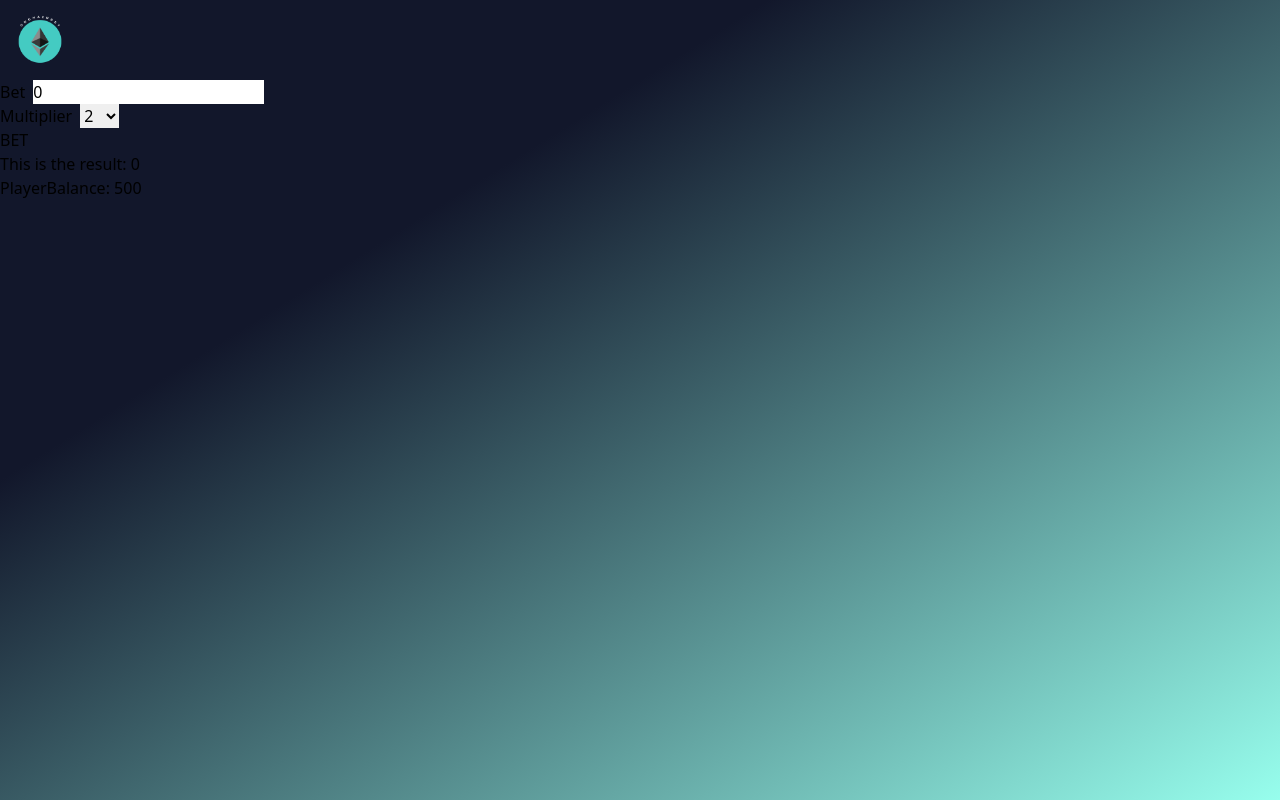
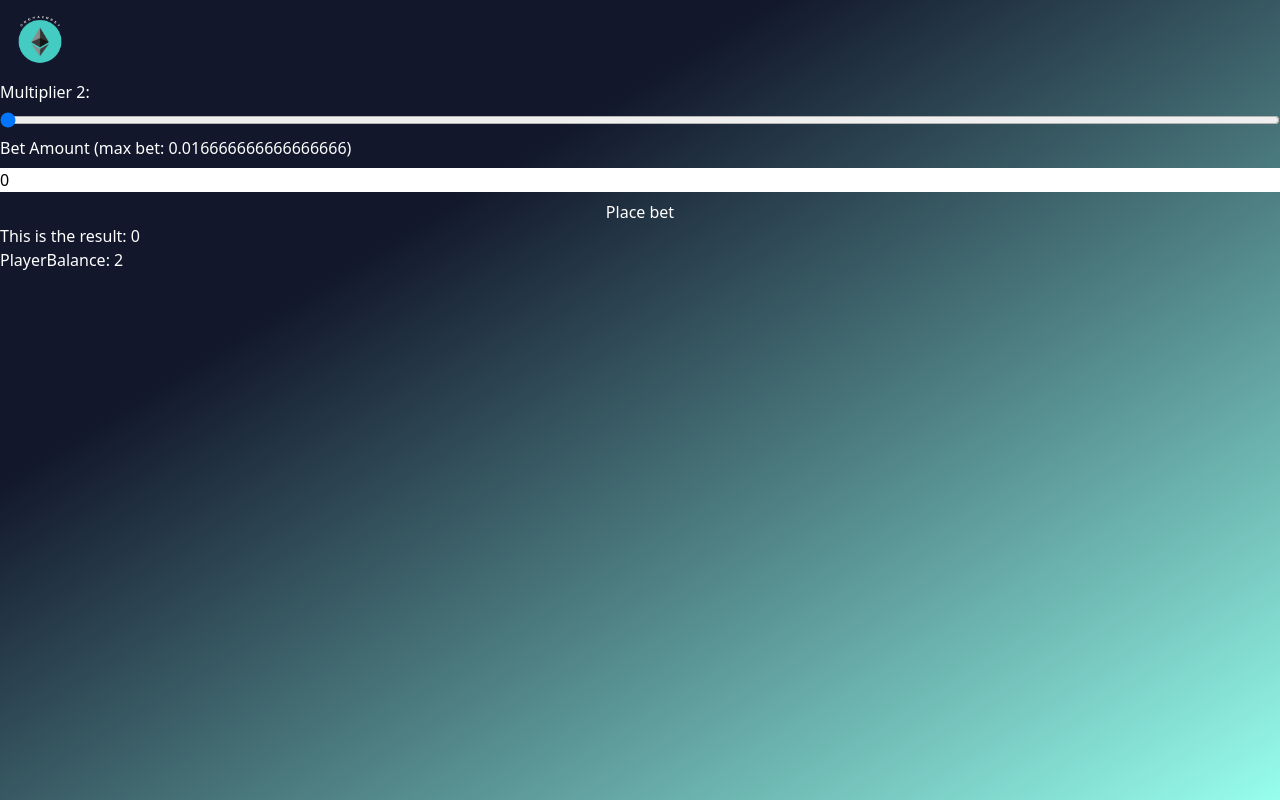
Before and after one commit to Jarjarsson/onchainbet, a Next.js app: page /demo in a window 1280 px wide. Built offline with nearby package versions, Linux system fonts and the light colour scheme.

Commit message:
fix: make form component and add it to demo

```diff
--- a/app/bet/page.tsx
+++ b/app/bet/page.tsx
@@ -8,8 +8,8 @@ import {
 } from "./web3/web3Client";
 import contractAddress from "./constants/address";
 import { useTContext } from "../context/Context";
-import Header from "./component/Header";
-import Bet from "./component/Bet";
+import Header from "../component/Header";
+import Bet from "../component/Bet";
 
 const BetPage = () => {
   const { wallet, connect } = useTContext();
--- a/app/bet/component/Bet.tsx
+++ b/app/component/Bet.tsx
@@ -1,8 +1,8 @@
 import React, { useEffect, useState } from 'react';
 
-import contractAddress from '../constants/address';
-import { useTContext } from '../../context/Context';
-import { getMaxBet, placeBet } from '../web3/web3Client';
+import contractAddress from '../bet/constants/address';
+import { useTContext } from '../context/Context';
+import { getMaxBet, placeBet } from '../bet/web3/web3Client';
 import Result from './result';
 
 const Bet = () => {
--- /dev/null
+++ b/app/component/BettingForm.tsx
@@ -0,0 +1,45 @@
+import { useState } from "react";
+
+type Props = {
+  handleBet: (multiplier: number, amount: number) => Promise<void>;
+  maxAmount: number;
+};
+
+const BettingForm = ({ handleBet, maxAmount }: Props) => {
+  const [multiplier, setMultiplier] = useState(2);
+  const [amount, setAmount] = useState(0);
+  return (
+    <form
+      onSubmit={e => {
+        e.preventDefault();
+        handleBet(multiplier, amount);
+      }}
+      className="flex flex-col text-cc3 gap-2"
+    >
+      <label htmlFor="multiplierRange">Multiplier {multiplier}:</label>
+      <input
+        id="multiplierRange"
+        type="range"
+        value={multiplier}
+        min={2}
+        max={10}
+        onChange={e => setMultiplier(Number(e.target.value))}
+      />
+      <label htmlFor="betAmount">Bet Amount (max bet: {maxAmount})</label>
+      <input
+        className="text-black"
+        id="betAmount"
+        required
+        value={amount}
+        onChange={e => setAmount(Number(e.target.value))}
+        type="number"
+        step={0.000000001}
+        min={0.000000001}
+        max={maxAmount}
+      />
+      <button> Place bet </button>
+    </form>
+  );
+};
+
+export default BettingForm;
--- a/app/bet/component/Header.tsx
+++ b/app/component/Header.tsx
@@ -1,9 +1,9 @@
 'use client';
 import React, { useEffect } from 'react';
 import Image from 'next/image';
-import { useTContext } from '../../context/Context';
-import { checkConnection, connectWallet } from '../web3/web3Client';
-import { cropWallet } from '../utils/utils';
+import { useTContext } from '../context/Context';
+import { checkConnection, connectWallet } from '../bet/web3/web3Client';
+import { cropWallet } from '../bet/utils/utils';
 
 const Header = () => {
   const { wallet, setWallet } = useTContext();
--- a/app/bet/component/result.tsx
+++ b/app/component/result.tsx
@@ -1,6 +1,6 @@
 import { ReturnValues } from "@/app/type";
 import React, { useEffect, useState } from "react";
-import { gameResult, weiToEth } from "../web3/web3Client";
+import { gameResult, weiToEth } from "../bet/web3/web3Client";
 import { useTContext } from "@/app/context/Context";
 
 const Result = () => {
@@ -14,7 +14,7 @@ const Result = () => {
       setPrize(weiToEth(Number(value.amount)));
       console.log(value);
     }, wallet);
-  }, [wallet]);
+  }, [wallet, setLoadingBet]);
 
   const handlePlayAgain = () => {
     setShowResult(false);
--- a/app/demo/backend.ts
+++ b/app/demo/backend.ts
@@ -4,50 +4,37 @@
 // 5 times:  10% (0.2*0.5)
 // 10 times : 9% (0.1*0.9)
 
-import { Result } from "../type";
+import { Result } from '../type';
 
-let DPcoins = 1000;
-let playerBalance = 500;
+let pool = 0.2;
+let playerBalance = 2;
 
 const getPlayerBalance = () => playerBalance;
+const getPool = () => pool;
 
 const fromRandomNumberToSuccess = (multiplier: number) => {
-  const [first, second] = Array.from({ length: 2 }, () =>
-    Math.floor(Math.random() * 10)
-  );
-  if (multiplier === 2) {
-    return first % 2 === 0 && second !== 0;
-  } else if (multiplier === 3) {
-    return [0, 1, 2].includes(first);
-  } else if (multiplier === 4) {
-    return [0, 1, 2, 3, 5].includes(first) && [6, 7, 8, 9].includes(second);
-  } else if (multiplier === 5) {
-    return [0, 1].includes(first) && [1, 6, 7, 8, 9].includes(second);
-  } else {
-    return 0 === first && 0 !== second;
-  }
+  const num = Math.floor(Math.random() * 100);
+  return num <= 88 / multiplier;
 };
 
 const playGame = (bet: number, multiplier: number): Result => {
   const prize = bet * multiplier;
-  let DPMin = DPcoins - 100;
-  if (DPMin < prize) {
-    return { status: "Developoors are broke", amount: 0 };
+  console.log({prize, pool: pool/12});
+  if (prize > (pool/12)) {
+    return { status: 'Developoors are broke', amount: 0 };
   } else if (playerBalance < bet) {
-    return { status: "Sorry, you are broke", amount: 0 };
+    return { status: 'Sorry, you are broke', amount: 0 };
   } else {
     const win = fromRandomNumberToSuccess(multiplier);
     playerBalance -= bet;
-    DPcoins += bet;
+    pool += bet;
     if (win) {
-      DPcoins -= prize;
+      pool -= prize;
       playerBalance += prize;
-      console.log(DPcoins);
-      return { status: "Congrats!", amount: prize };
+      return { status: 'Congrats!', amount: prize };
     }
-    console.log(DPcoins);
-    return { status: "You lost!", amount: 0 };
+    return { status: 'You lost!', amount: 0 };
   }
 };
 
-export { playGame, getPlayerBalance };
+export { playGame, getPlayerBalance, getPool };
--- a/app/demo/page.tsx
+++ b/app/demo/page.tsx
@@ -1,11 +1,10 @@
 "use client";
 import { useEffect, useState } from "react";
-import { playGame, getPlayerBalance } from "./backend";
+import { playGame, getPlayerBalance, getPool } from "./backend";
 import Image from "next/image";
+import BettingForm from "../component/BettingForm";
 
 const Demo = () => {
-  const [bet, setBet] = useState(0);
-  const [multiplier, setMultiplier] = useState(2);
   const [result, setResult] = useState(0);
   const [playerbalance, setPlayerbalance] = useState(0);
 
@@ -13,8 +12,9 @@ const Demo = () => {
     setPlayerbalance(getPlayerBalance());
   }, []);
 
-  const handleBet = () => {
-    const r = playGame(bet, multiplier);
+  const handleBet = async (multiplier: number, amount: number) => {
+    const r = playGame(amount, multiplier);
+    console.log({amount, multiplier, r});
     setResult(r.amount);
     setPlayerbalance(getPlayerBalance());
   };
@@ -30,30 +30,9 @@ const Demo = () => {
           className="rounded-md"
         />
       </header>
-      <main className="flex gap-2">
-        <p>Bet</p>
-        <input
-          value={bet}
-          onChange={(event) => setBet(Number(event.target.value))}
-        />
-      </main>
-      <div className="flex gap-2">
-        <p>Multiplier</p>
-        <select
-          value={multiplier}
-          onChange={(event) => setMultiplier(Number(event.target.value))}
-        >
-          <option value={2}>2</option>
-          <option value={3}>3</option>
-          <option value={4}>4</option>
-          <option value={5}>5</option>
-          <option value={10}>10</option>
-        </select>
-      </div>
-
-      <button onClick={handleBet}>BET</button>
-      <p>This is the result: {result}</p>
-      <p>PlayerBalance: {playerbalance}</p>
+      <BettingForm handleBet={handleBet} maxAmount={getPool()/12}/>
+      <p className="text-cc3">This is the result: {result}</p>
+      <p className="text-cc3">PlayerBalance: {playerbalance}</p>
     </>
   );
 };
```
